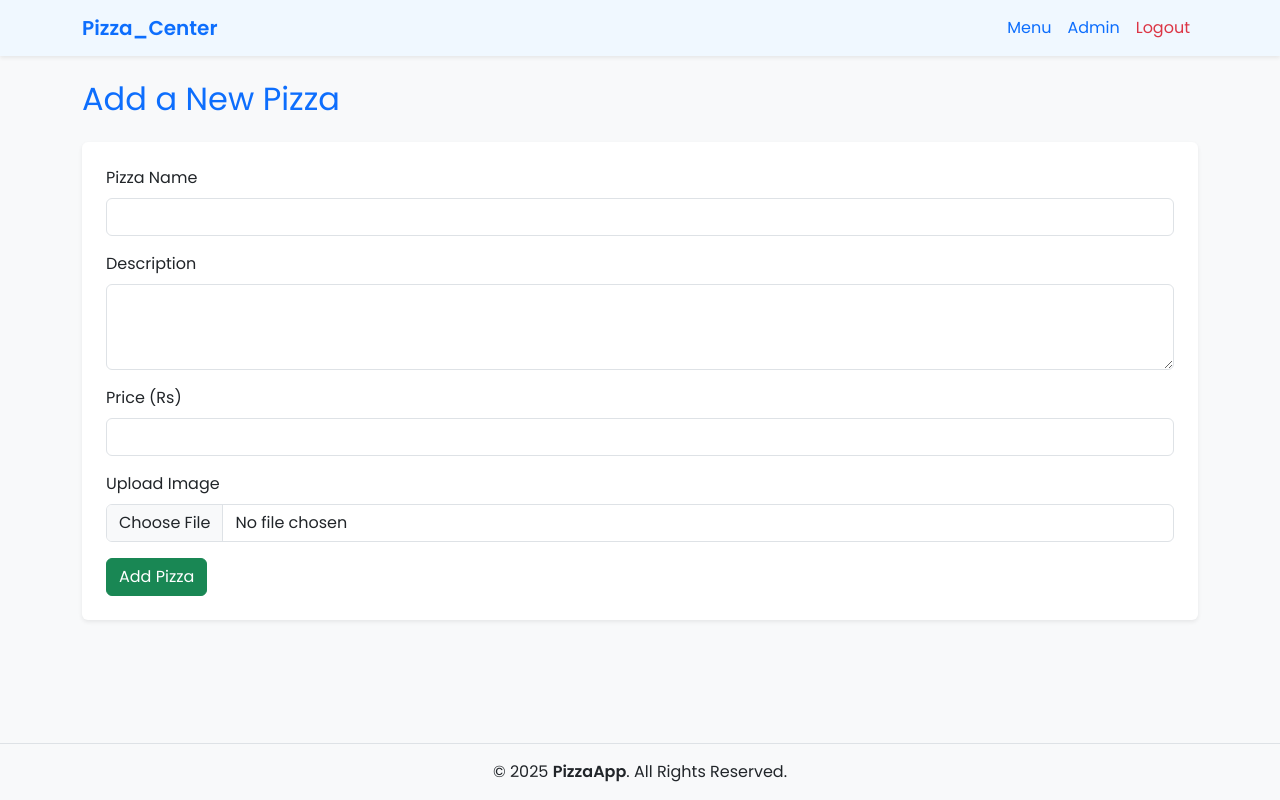
After one commit to Sajani11/PizzaCenter, a Flask app: page /add_pizza in a window 1280 px wide. The commit adds this page. Run offline with Flask 3, Linux system fonts and the light colour scheme; the visitor is signed in with stand-in values (Sample User, id 1); some libraries are stand-ins or nearby versions.

Commit message:
"updated the admin dashboard , order confirmation"

```diff
--- a/app.py
+++ b/app.py
@@ -5,97 +5,116 @@ from werkzeug.utils import secure_filename
 import os
 from dotenv import load_dotenv
 
-load_dotenv()  # Load environment variables from .env file
+# Load environment variables from .env file
+load_dotenv()
 
 app = Flask(__name__, template_folder='templates')
 
-# Load environment variables
+# App configuration
 app.secret_key = os.getenv('SECRET_KEY')
 app.config['MYSQL_HOST'] = os.getenv('MYSQL_HOST')
 app.config['MYSQL_USER'] = os.getenv('MYSQL_USER')
 app.config['MYSQL_PASSWORD'] = os.getenv('MYSQL_PASSWORD')
 app.config['MYSQL_DB'] = os.getenv('MYSQL_DB')
 
-# Configure file upload settings
-app.config['UPLOAD_FOLDER'] = 'static/pizza_images'  # Folder where images will be stored
-app.config['ALLOWED_EXTENSIONS'] = {'png', 'jpg', 'jpeg', 'gif'}  # Allowed file types for images
+# File upload config
+app.config['UPLOAD_FOLDER'] = 'static/pizza_images'
+app.config['ALLOWED_EXTENSIONS'] = {'png', 'jpg', 'jpeg', 'gif'}
 
+# Initialize MySQL
 mysql = MySQL(app)
 
-# Check if a file is an allowed type
+# Helper to validate uploaded file extensions
 def allowed_file(filename):
     return '.' in filename and filename.rsplit('.', 1)[1].lower() in app.config['ALLOWED_EXTENSIONS']
 
-# Routes
+# Home route
 @app.route('/')
 def index():
     return render_template('index.html')
 
+# Register route
 @app.route('/register', methods=['GET', 'POST'])
 def register():
     if request.method == 'POST':
         username = request.form['username']
         password = generate_password_hash(request.form['password'])
         role = 'user'
+
         cur = mysql.connection.cursor()
         cur.execute("INSERT INTO users (username, password, role) VALUES (%s, %s, %s)", (username, password, role))
         mysql.connection.commit()
         cur.close()
-
         return redirect(url_for('login'))
     return render_template('register.html')
 
+# Login route
 @app.route('/login', methods=['GET', 'POST'])
 def login():
     if request.method == 'POST':
         username = request.form['username']
         password = request.form['password']
+
         cur = mysql.connection.cursor()
         cur.execute("SELECT * FROM users WHERE username = %s", (username,))
         user = cur.fetchone()
         cur.close()
-        if user and check_password_hash(user[2], password):
-            session['user_id'] = user[0]
-            session['username'] = user[1]
-            session['role'] = user[3]
-            flash('Login successful!')
-            if user[3] == 'admin':
-                return redirect(url_for('admin_dashboard'))
-            return redirect(url_for('menu'))
 
+        if user:
+            stored_password = user[2]
+            is_valid = check_password_hash(stored_password, password)
+
+            if is_valid:
+                session['user_id'] = user[0]
+                session['username'] = user[1]
+                session['role'] = user[3]
+                flash('Login successful!', 'success')
+
+                if user[3] == 'admin':
+                    return redirect(url_for('admin_dashboard'))
+                else:
+                  return redirect(url_for('menu'))
     return render_template('login.html')
 
-
+# Logout
 @app.route('/logout')
 def logout():
     session.clear()
-    flash('You have been logged out.')
+    flash('You have been logged out.', 'info')
     return redirect(url_for('index'))
 
+# Menu route
 @app.route('/menu')
 def menu():
+    if 'username' not in session:
+        return redirect(url_for('login'))
+
     cur = mysql.connection.cursor()
     cur.execute("SELECT * FROM pizzas")
     pizzas = cur.fetchall()
     cur.close()
+
     return render_template('menu.html', pizzas=pizzas)
 
+# Order route
 @app.route('/order/<int:pizza_id>', methods=['GET', 'POST'])
 def order(pizza_id):
     if 'user_id' not in session:
-        flash('Please log in to place an order.')
+        flash('Please log in to place an order.', 'warning')
         return redirect(url_for('login'))
 
     cur = mysql.connection.cursor()
     cur.execute("SELECT * FROM pizzas WHERE id = %s", (pizza_id,))
     pizza = cur.fetchone()
 
+    if not pizza:
+        flash('Pizza not found.', 'danger')
+        return redirect(url_for('menu'))
+
     if request.method == 'POST':
         quantity = int(request.form['quantity'])
         payment_method = request.form['payment_method']
         total_price = quantity * pizza[3]
-
-
         cur.execute("""
             INSERT INTO orders (user_id, pizza_id, quantity, payment_method, total_price, status)
             VALUES (%s, %s, %s, %s, %s, %s)
@@ -103,7 +122,6 @@ def order(pizza_id):
         mysql.connection.commit()
 
         order_id = cur.lastrowid
-
 
         cur.execute("""
             SELECT o.id, u.username, p.name, o.quantity, p.price, o.total_price, o.payment_method
@@ -114,14 +132,12 @@ def order(pizza_id):
         """, (order_id,))
         order_details = cur.fetchone()
         cur.close()
-
         return render_template('order_confirmation.html', order=order_details)
 
     cur.close()
-    return render_template('order.html', pizza=pizza)
+    return render_template('order.html', pizza=pizza, payment_method='cash')
 
-
-
+# Payment confirmation route
 @app.route('/payment_confirmation/<int:order_id>')
 def payment_confirmation(order_id):
     cur = mysql.connection.cursor()
@@ -129,16 +145,17 @@ def payment_confirmation(order_id):
     order = cur.fetchone()
     cur.close()
 
-
     if order:
         return render_template('payment_confirmation.html', order=order)
-    flash('Order not found.')
+
+    flash('Order not found.', 'danger')
     return redirect(url_for('menu'))
 
+# Admin dashboard
 @app.route('/admin')
 def admin_dashboard():
-    if 'role' not in session or session['role'] != 'admin':
-        flash('Unauthorized access!')
+    if session.get('role') != 'admin':
+        flash('Unauthorized access!', 'danger')
         return redirect(url_for('login'))
 
     cur = mysql.connection.cursor()
@@ -150,43 +167,58 @@ def admin_dashboard():
     """)
     orders = cur.fetchall()
     cur.close()
+
     return render_template('admin_dashboard.html', orders=orders)
+
+# Add pizza (admin only)
 
 @app.route('/add_pizza', methods=['GET', 'POST'])
 def add_pizza():
-    if 'role' not in session or session['role'] != 'admin':
-        flash('Unauthorized access!')
+    if session.get('role') != 'admin':
+        flash('Unauthorized access!', 'danger')
         return redirect(url_for('login'))
-
+    image_url = None
     if request.method == 'POST':
         pizza_name = request.form['name']
         pizza_description = request.form['description']
         pizza_price = request.form['price']
 
-        # Handle file upload
-        if 'photo' not in request.files:
-            flash('No photo part')
-            return redirect(request.url)
-        file = request.files['photo']
-        if file and allowed_file(file.filename):
+        # Check if image source is file or URL
+        image_source = request.form.get('image_source')
+
+        if image_source == 'file':
+            # Image upload
+            file = request.files.get('photo')
+            if not file or not allowed_file(file.filename):
+                flash('Invalid or missing image file.', 'danger')
+                return redirect(request.url)
+
             filename = secure_filename(file.filename)
             file_path = os.path.join(app.config['UPLOAD_FOLDER'], filename)
             file.save(file_path)
+            image_url = file_path  # Use file path as image URL
+        elif image_source == 'url':
+            # Image URL
+            image_url = request.form['image_url']
+            if not image_url:
+                flash('Please provide a valid image URL.', 'danger')
+                return redirect(request.url)
 
-            # Insert pizza into the database
-            cur = mysql.connection.cursor()
-            cur.execute("""
-                INSERT INTO pizzas (name, description, price, photo)
-                VALUES (%s, %s, %s, %s)
-            """, (pizza_name, pizza_description, pizza_price, file_path))
-            mysql.connection.commit()
-            cur.close()
-            flash('Pizza added successfully with photo!')
-            return redirect(url_for('menu'))
-        else:
-            flash('Invalid file type! Please upload a valid image.')
+
+        cur = mysql.connection.cursor()
+        cur.execute("""
+            INSERT INTO pizzas (name, description, price, image_url)
+            VALUES (%s, %s, %s, %s)
+        """, (pizza_name, pizza_description, pizza_price, image_url))
+        mysql.connection.commit()
+        cur.close()
+
+        flash('Pizza added successfully!', 'success')
+        return redirect(url_for('menu'))
 
     return render_template('add_pizza.html')
 
+
+
 if __name__ == '__main__':
     app.run(debug=True)
--- /dev/null
+++ b/templates/add_pizza.html
@@ -0,0 +1,51 @@
+{% extends "layout.html" %} {% block title %}Add Pizza - Admin{% endblock %} {%
+block content %}
+<h2 class="mb-4 text-primary">Add a New Pizza</h2>
+<form
+  method="POST"
+  enctype="multipart/form-data"
+  class="bg-white p-4 rounded shadow-sm"
+>
+  <div class="mb-3">
+    <label for="name" class="form-label">Pizza Name</label>
+    <input type="text" class="form-control" name="name" id="name" required />
+  </div>
+
+  <div class="mb-3">
+    <label for="description" class="form-label">Description</label>
+    <textarea
+      class="form-control"
+      name="description"
+      id="description"
+      rows="3"
+      required
+    ></textarea>
+  </div>
+
+  <div class="mb-3">
+    <label for="price" class="form-label">Price (Rs)</label>
+    <input
+      type="number"
+      class="form-control"
+      name="price"
+      id="price"
+      step="0.01"
+      required
+    />
+  </div>
+
+  <div class="mb-3">
+    <label for="photo" class="form-label">Upload Image</label>
+    <input
+      class="form-control"
+      type="file"
+      name="photo"
+      id="photo"
+      accept="image/*"
+      required
+    />
+  </div>
+
+  <button type="submit" class="btn btn-success">Add Pizza</button>
+</form>
+{% endblock %}
--- a/templates/layout.html
+++ b/templates/layout.html
@@ -2,77 +2,77 @@
 <html lang="en">
   <head>
     <meta charset="UTF-8" />
+    <meta name="viewport" content="width=device-width, initial-scale=1.0" />
     <title>{% block title %}Pizza App{% endblock %}</title>
     <link
       rel="stylesheet"
       href="https://cdn.jsdelivr.net/npm/bootstrap@5.3.0/dist/css/bootstrap.min.css"
     />
     <link
+      href="https://fonts.googleapis.com/css2?family=Poppins:wght@300;400;600&display=swap"
       rel="stylesheet"
-      href="{{ url_for('static', filename='css/styles.css') }}"
     />
     <link
       rel="stylesheet"
       href="{{ url_for('static', filename='css/styles.css') }}"
     />
+    <style>
+      body {
+        font-family: "Poppins", sans-serif;
+      }
+    </style>
   </head>
 
-  <body style="background-color: #f8f9fa; color: #333">
+  <body class="bg-light text-dark d-flex flex-column min-vh-100">
     <!-- Navbar -->
     <nav
-      class="navbar navbar-expand-lg navbar-light"
+      class="navbar navbar-expand-lg navbar-light shadow-sm sticky-top"
       style="background-color: #f0f8ff"
     >
       <div class="container">
         <a
-          class="navbar-brand"
+          class="navbar-brand fw-bold text-primary"
           href="{{ url_for('index') }}"
-          style="color: #007bff"
-          >PizzaApp</a
+          >Pizza_Center</a
         >
-        <div class="collapse navbar-collapse">
+        <button
+          class="navbar-toggler"
+          type="button"
+          data-bs-toggle="collapse"
+          data-bs-target="#navbarNav"
+        >
+          <span class="navbar-toggler-icon"></span>
+        </button>
+        <div class="collapse navbar-collapse" id="navbarNav">
           <ul class="navbar-nav ms-auto">
             {% if 'username' in session %}
             <li class="nav-item">
-              <a
-                class="nav-link"
-                href="{{ url_for('menu') }}"
-                style="color: #007bff"
+              <a class="nav-link text-primary" href="{{ url_for('menu') }}"
                 >Menu</a
               >
             </li>
-            {% if session['role'] == 'admin' %}
+            {% if session['role'].lower() == 'admin' %}
             <li class="nav-item">
               <a
-                class="nav-link"
+                class="nav-link text-primary"
                 href="{{ url_for('admin_dashboard') }}"
-                style="color: #007bff"
                 >Admin</a
               >
             </li>
             {% endif %}
             <li class="nav-item">
-              <a
-                class="nav-link"
-                href="{{ url_for('logout') }}"
-                style="color: #007bff"
+              <a class="nav-link text-danger" href="{{ url_for('logout') }}"
                 >Logout</a
               >
             </li>
             {% else %}
             <li class="nav-item">
-              <a
-                class="nav-link"
-                href="{{ url_for('login') }}"
-                style="color: #007bff"
+              <a class="nav-link text-primary" href="{{ url_for('login') }}"
                 >Login</a
               >
             </li>
             <li class="nav-item">
-              <a
-                class="nav-link"
-                href="{{ url_for('register') }}"
-                style="color: #007bff"
+              <a class="nav-link text-success" href="{{ url_for('register') }}"
                 >Register</a
               >
             </li>
@@ -83,21 +83,33 @@
     </nav>
 
     <!-- Main Content -->
-    <div class="container mt-4">
-      {% with messages = get_flashed_messages() %} {% if messages %}
-      <div class="alert alert-info">{{ messages[0] }}</div>
-      {% endif %} {% endwith %} {% block content %}{% endblock %}
-    </div>
+    <main class="container py-4 flex-grow-1">
+      {% with messages = get_flashed_messages(with_categories=true) %} {% if
+      messages %} {% for category, message in messages %}
+      <div
+        class="alert alert-{{ category }} alert-dismissible fade show"
+        role="alert"
+      >
+        {{ message }}
+        <button
+          type="button"
+          class="btn-close"
+          data-bs-dismiss="alert"
+          aria-label="Close"
+        ></button>
+      </div>
+      {% endfor %} {% endif %} {% endwith %} {% block content %}{% endblock %}
+    </main>
 
-    <!-- Footer -->
-    <footer
-      class="bg-light text-center mt-5 py-3"
-      style="background-color: #f0f8ff"
-    >
-      &copy; 2025 PizzaApp. All Rights Reserved.
+    <footer class="bg-light text-center py-3 mt-auto border-top">
+      <div class="container">
+        <p class="mb-0">
+          &copy; 2025 <strong>PizzaApp</strong>. All Rights Reserved.
+        </p>
+      </div>
     </footer>
 
-    <!-- JS -->
+    <script src="https://cdn.jsdelivr.net/npm/bootstrap@5.3.0/dist/js/bootstrap.bundle.min.js"></script>
     <script src="{{ url_for('static', filename='scripts/scripts.js') }}"></script>
   </body>
 </html>
```
Also changed, not shown: templates/order.html (+19 -27 lines), static/pizza_images/BBQ Chicken Pizza.jpg (added), static/pizza_images/Hawaiian_Pizza.jpg (added), static/pizza_images/Margherita_Pizza.jpg (added), static/pizza_images/Pesto Pizza.jpg (added), static/pizza_images/Pesto_Pizza.jpg (added), static/pizza_images/pepperoni_pizza.jpg (added).
